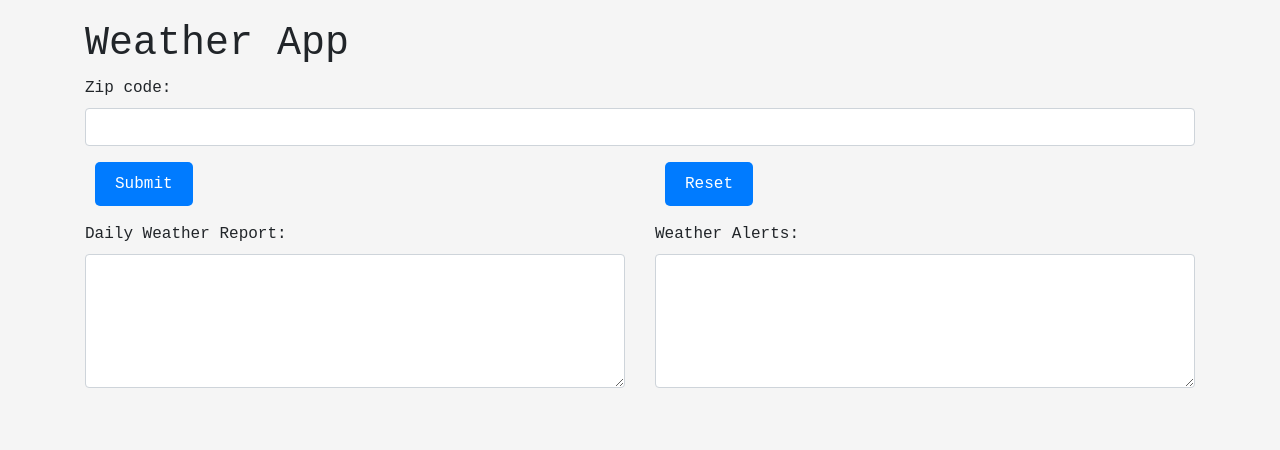
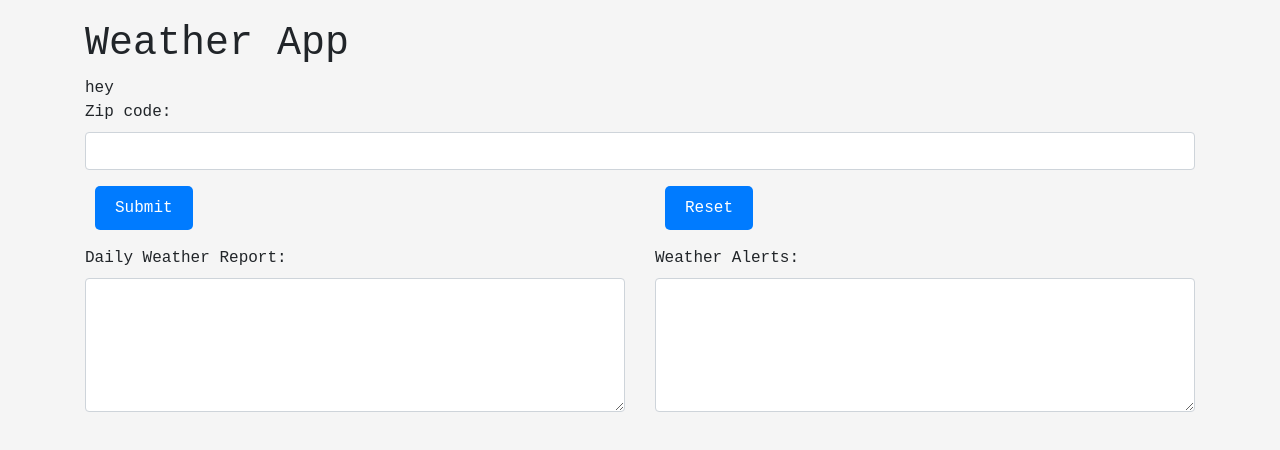
Before and after one commit to dgyawali21/weather-project, a React (Vite) app: page / in a window 1280 px wide. Shown: the top 450 px of the page. Built offline with nearby package versions, Linux system fonts and the light colour scheme.

Commit message:
Update App.jsx

```diff
--- a/src/App.jsx
+++ b/src/App.jsx
@@ -35,6 +35,7 @@ function App() {
       <Row>
         <Col>
           <h1>Weather App</h1>
+          <h>hey</h>
         </Col>
       </Row>
       <Row>
```
